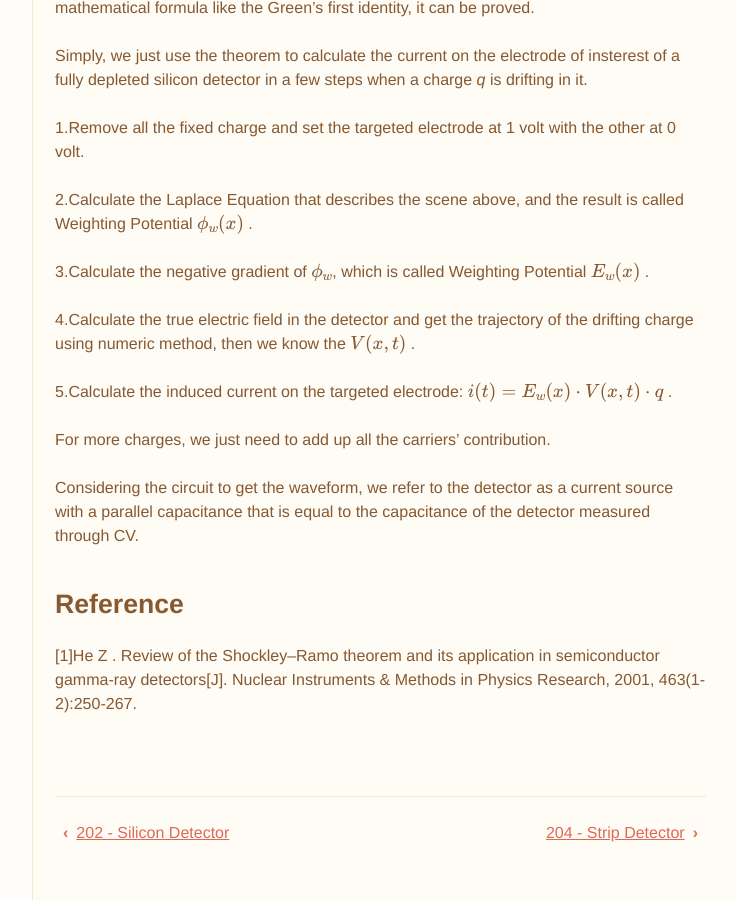
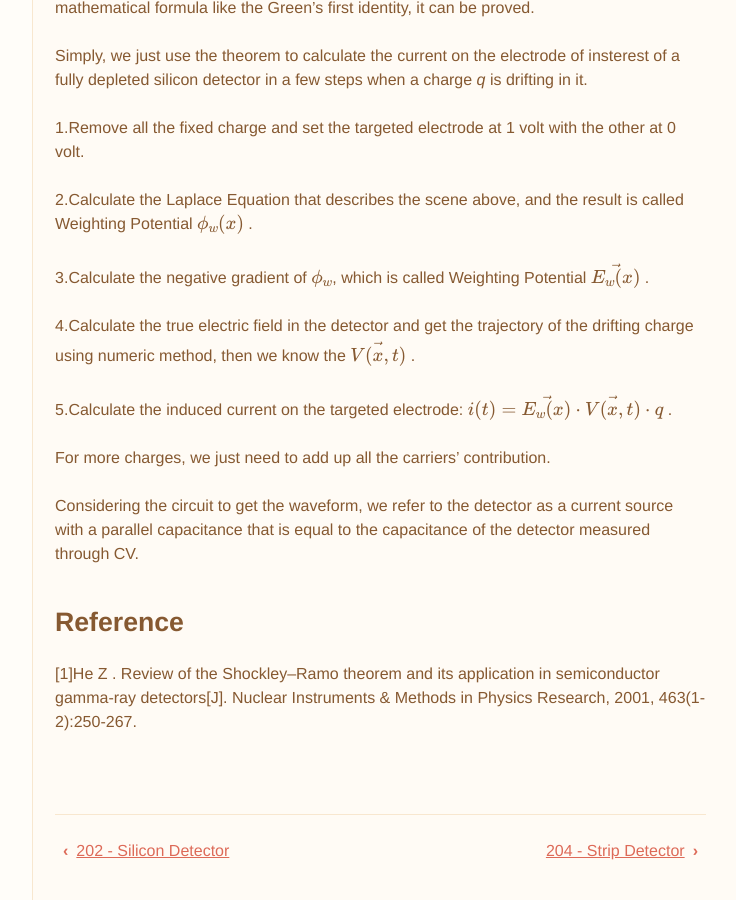
Before and after one commit to dt-np/xteam, a Jekyll site: the page built from _docs/203_pixel.md, in a window 1280 px wide and 900 px high, scrolled down 660 px. Shown: the whole window, without its empty margins (398-1134 px from the left). Built offline with Jekyll 4.4.1, drawn with Linux system fonts in a browser that asks for light colours; formulas are drawn with MathJax 3.

Commit message:
Update 203_pixel.md

```diff
--- a/_docs/203_pixel.md
+++ b/_docs/203_pixel.md
@@ -23,11 +23,11 @@
 
   2.Calculate the Laplace Equation that describes the scene above, and the result is called Weighting Potential $$\phi_w(x)$$ .
 
-  3.Calculate the negative gradient of $$\phi_w$$, which is called Weighting Potential $$E_w(x)$$ .
+  3.Calculate the negative gradient of $$\phi_w$$, which is called Weighting Potential $$\vec{E_w(x)}$$ .
 
-  4.Calculate the true electric field in the detector and get the trajectory of the drifting charge using numeric method, then we know the $$V(x,t)$$ .
+  4.Calculate the true electric field in the detector and get the trajectory of the drifting charge using numeric method, then we know the $$\vec{V(x,t)}$$ .
 
-  5.Calculate the induced current on the targeted electrode: $$i(t) = E_w(x) \cdot V(x,t) \cdot q$$ .
+  5.Calculate the induced current on the targeted electrode: $$i(t) = \vec{E_w(x)} \cdot \vec{V(x,t)} \cdot q$$ .
 
   For more charges, we just need to add up all the carriers' contribution.
 
```
